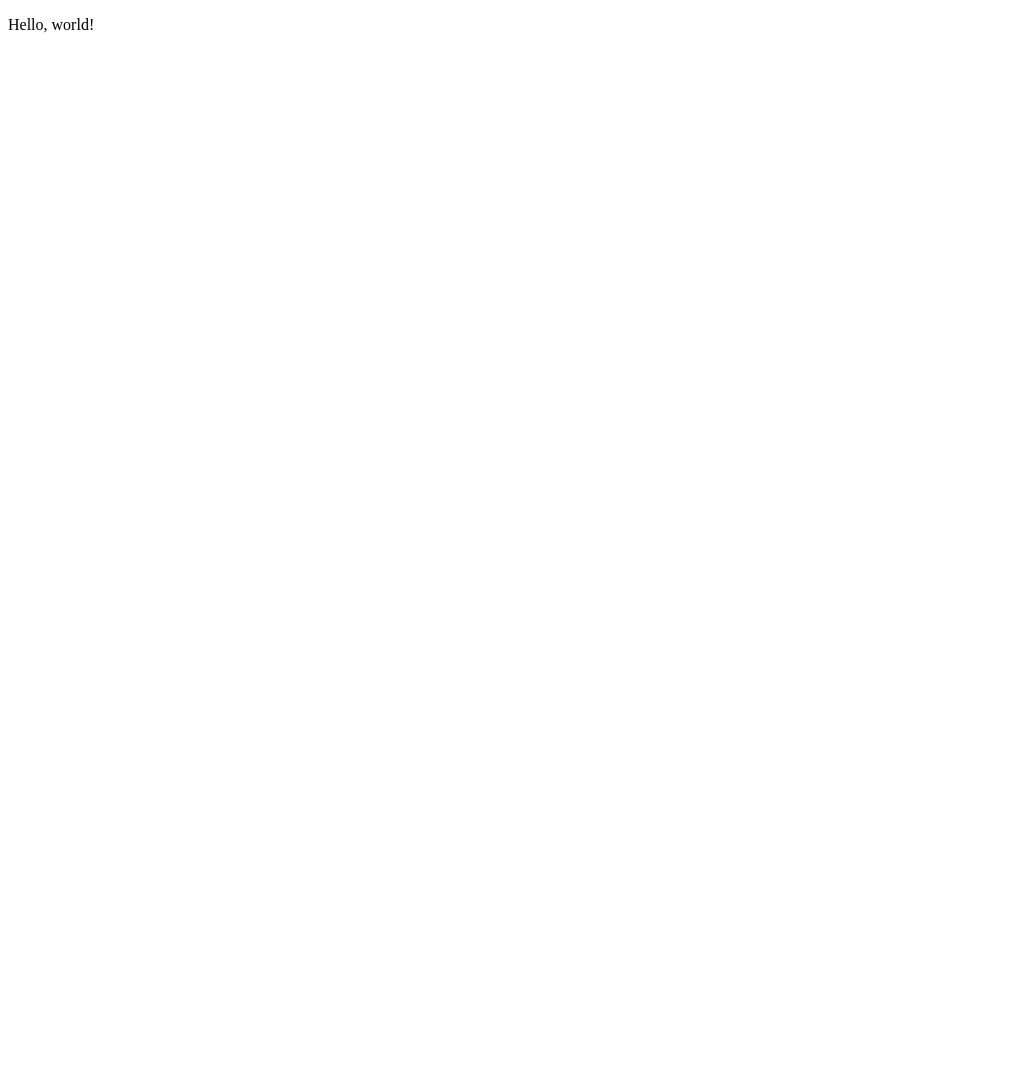
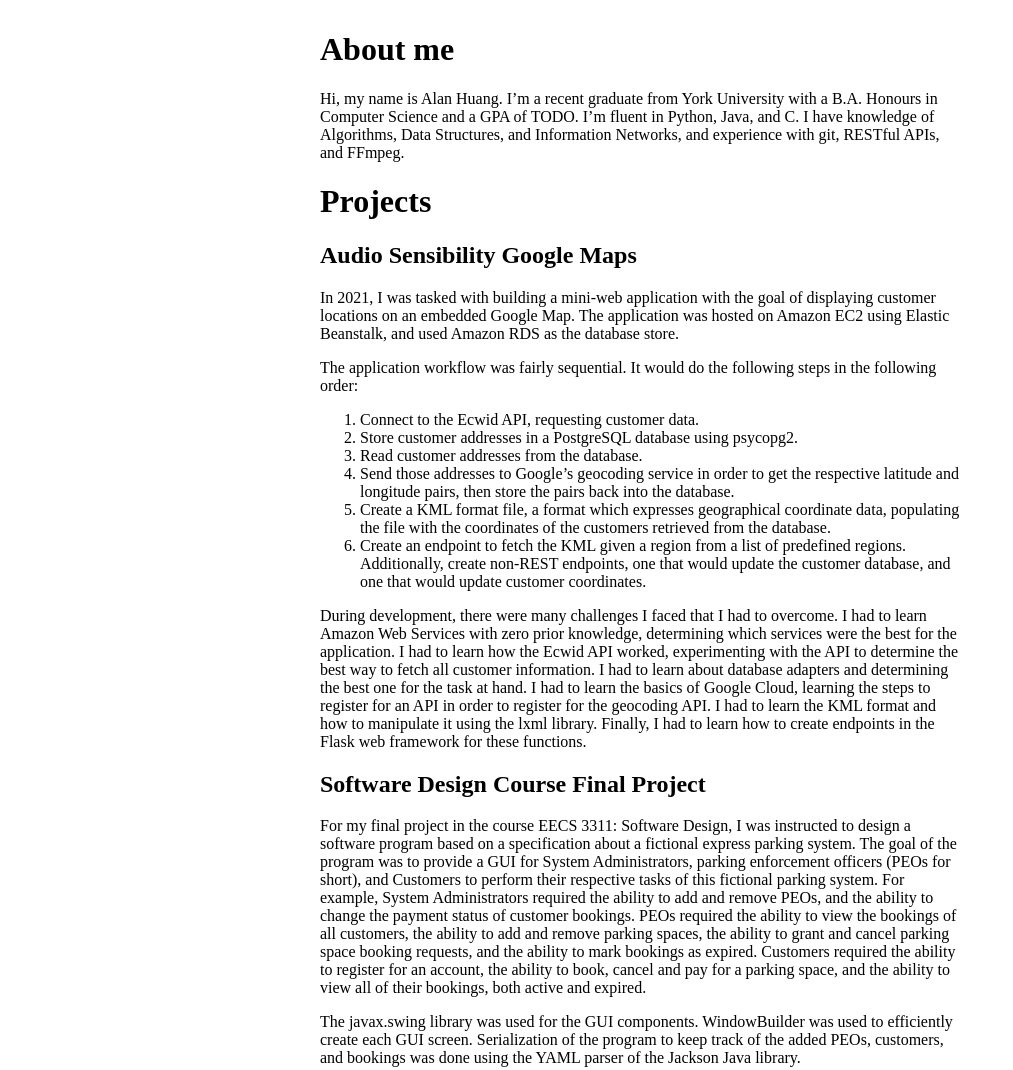
Before and after one commit to alanh385/alanh385.github.io, a plain HTML site: page index.html in a window 1280 px wide. Shown: the whole page, without its empty margins (0-1013 px from the left). Before the commit the page ends 800 px from the top, so only its background shows below. Drawn offline with Linux system fonts and the light colour scheme.

Commit message:
Add content.

```diff
--- a/index.html
+++ b/index.html
@@ -1,7 +1,27 @@
 <!DOCTYPE html>
 <html lang="en">
+  <head>
+    <link rel="stylesheet" href="style.css">
+  </head>
   <title>Alan's web page</title>
   <body>
-    <p>Hello, world!</p>
+    <h1>About me</h1>
+    <p>Hi, my name is Alan Huang. I’m a recent graduate from York University with a B.A. Honours in Computer Science and a GPA of TODO. I’m fluent in Python, Java, and C. I have knowledge of Algorithms, Data Structures, and Information Networks, and experience with git, RESTful APIs, and FFmpeg.</p>
+    <h1>Projects</h1>
+    <h2>Audio Sensibility Google Maps</h2>
+    <p>In 2021, I was tasked with building a mini-web application with the goal of displaying customer locations on an embedded Google Map. The application was hosted on Amazon EC2 using Elastic Beanstalk, and used Amazon RDS as the database store.</p>
+    <p>The application workflow was fairly sequential. It would do the following steps in the following order:</p>
+    <ol>
+      <li>Connect to the Ecwid API, requesting customer data.</li>
+      <li>Store customer addresses in a PostgreSQL database using psycopg2.</li>
+      <li>Read customer addresses from the database.</li>
+      <li>Send those addresses to Google’s geocoding service in order to get the respective latitude and longitude pairs, then store the pairs back into the database.</li>
+      <li>Create a KML format file, a format which expresses geographical coordinate data, populating the file with the coordinates of the customers retrieved from the database.</li>
+      <li>Create an endpoint to fetch the KML given a region from a list of predefined regions. Additionally, create non-REST endpoints, one that would update the customer database, and one that would update customer coordinates.</li>
+    </ol>
+    <p>During development, there were many challenges I faced that I had to overcome. I had to learn Amazon Web Services with zero prior knowledge, determining which services were the best for the application. I had to learn how the Ecwid API worked, experimenting with the API to determine the best way to fetch all customer information. I had to learn about database adapters and determining the best one for the task at hand. I had to learn the basics of Google Cloud, learning the steps to register for an API in order to register for the geocoding API. I had to learn the KML format and how to manipulate it using the lxml library. Finally, I had to learn how to create endpoints in the Flask web framework for these functions.</p>
+    <h2>Software Design Course Final Project</h2>
+    <p>For my final project in the course EECS 3311: Software Design, I was instructed to design a software program based on a specification about a fictional express parking system. The goal of the program was to provide a GUI for System Administrators, parking enforcement officers (PEOs for short), and Customers to perform their respective tasks of this fictional parking system. For example, System Administrators required the ability to add and remove PEOs, and the ability to change the payment status of customer bookings. PEOs required the ability to view the bookings of all customers, the ability to add and remove parking spaces, the ability to grant and cancel parking space booking requests, and the ability to mark bookings as expired. Customers required the ability to register for an account, the ability to book, cancel and pay for a parking space, and the ability to view all of their bookings, both active and expired.</p>
+    <p>The javax.swing library was used for the GUI components. WindowBuilder was used to efficiently create each GUI screen. Serialization of the program to keep track of the added PEOs, customers, and bookings was done using the YAML parser of the Jackson Java library.</p>
   </body>
 </html>
--- /dev/null
+++ b/style.css
@@ -0,0 +1,6 @@
+
+body {
+	margin: auto;
+	max-width: 50%;
+	padding: 10px;
+}
```
